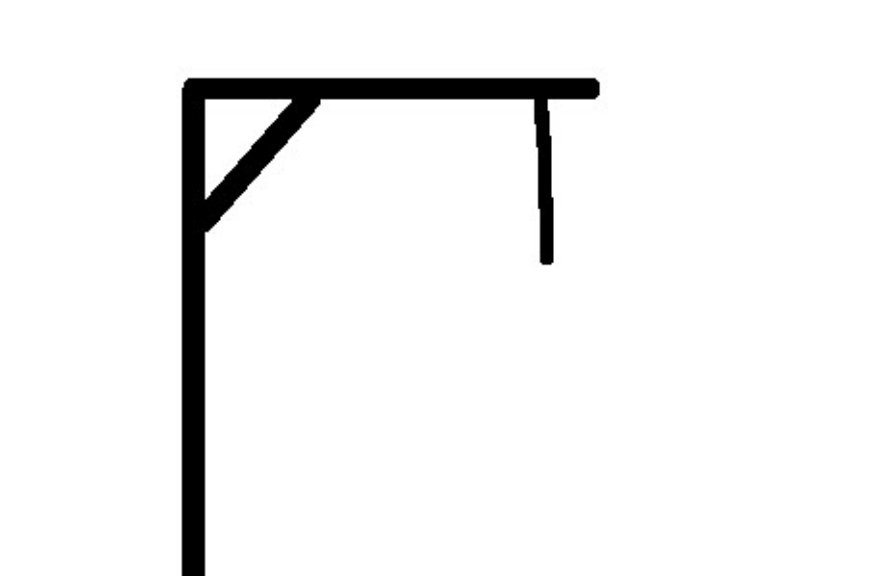
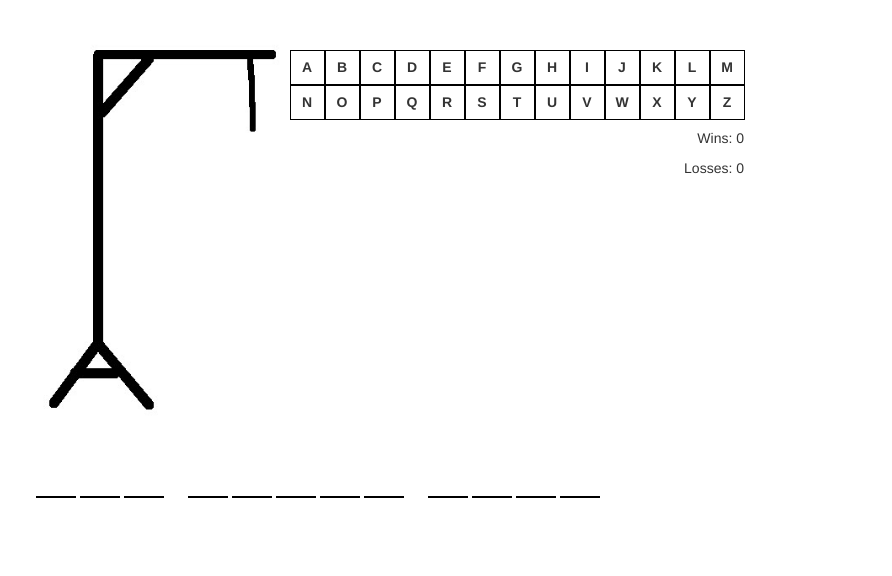
Before and after one commit to Sambiguous/hangman-game, a plain HTML site: page index.html in a window 768 px wide. Shown: the part 224-800 px from the top of the page, 892 px wide, since content can reach past the window. Drawn offline with nearby package versions, Linux system fonts and the light colour scheme.

Commit message:
layout nearly done

```diff
--- a/assets/css/style.css
+++ b/assets/css/style.css
@@ -7,12 +7,17 @@
     vertical-align: middle;
 }
 
+.test {
+    border: 1px solid black;
+}
+
 .letter-btn p {
     font-weight: bold;
     margin-top: 6px;
 }
 
 #letters {
+    margin: 0px auto;
     text-align: left;
 }
 
@@ -50,3 +55,34 @@
 #subtext {
     text-shadow: 1px 1px 4px black;
 }
+
+@media only screen and (min-width: 991px){
+    #letters {
+        position: relative;
+        top: 200px;
+
+    }
+}
+
+@media only screen and (min-width: 768px) and (max-width: 991px) {
+    #hangman img{
+        height: 400px;
+        width: auto;
+    }
+
+    #guessed {
+        position: relative;
+        bottom: 378px;
+        left: 133px;
+    }
+
+    #scoreboard {
+        position: relative;
+        bottom: 370px;
+    }
+
+    #letters {
+        position: relative;
+        bottom: 100px;
+    }
+}
--- a/index.html
+++ b/index.html
@@ -27,15 +27,13 @@
             <div class="col-lg-8 col-md-9">
                 <div class="row">
                     <div class="col-lg-8 col-md-9 text-center" id="guessed"></div>
-                    <div class="col-lg-4 col-md-3 text-center" id="scoreboard">
+                    <div class="col-lg-4 col-md-3 text-right" id="scoreboard">
                         <p>Wins: <span id="wins">0</span></p>
                         <p>Losses: <span id="losses">0</span></p>
                     </div>
 
                 </div>
-                <div class="text-center" id="letter-container">
-                    <div id="letters"></div>
-                </div>
+                <div id="letters"></div>
             </div>
         </div>
         <script src="assets/javascript/game.js"></script>
```
